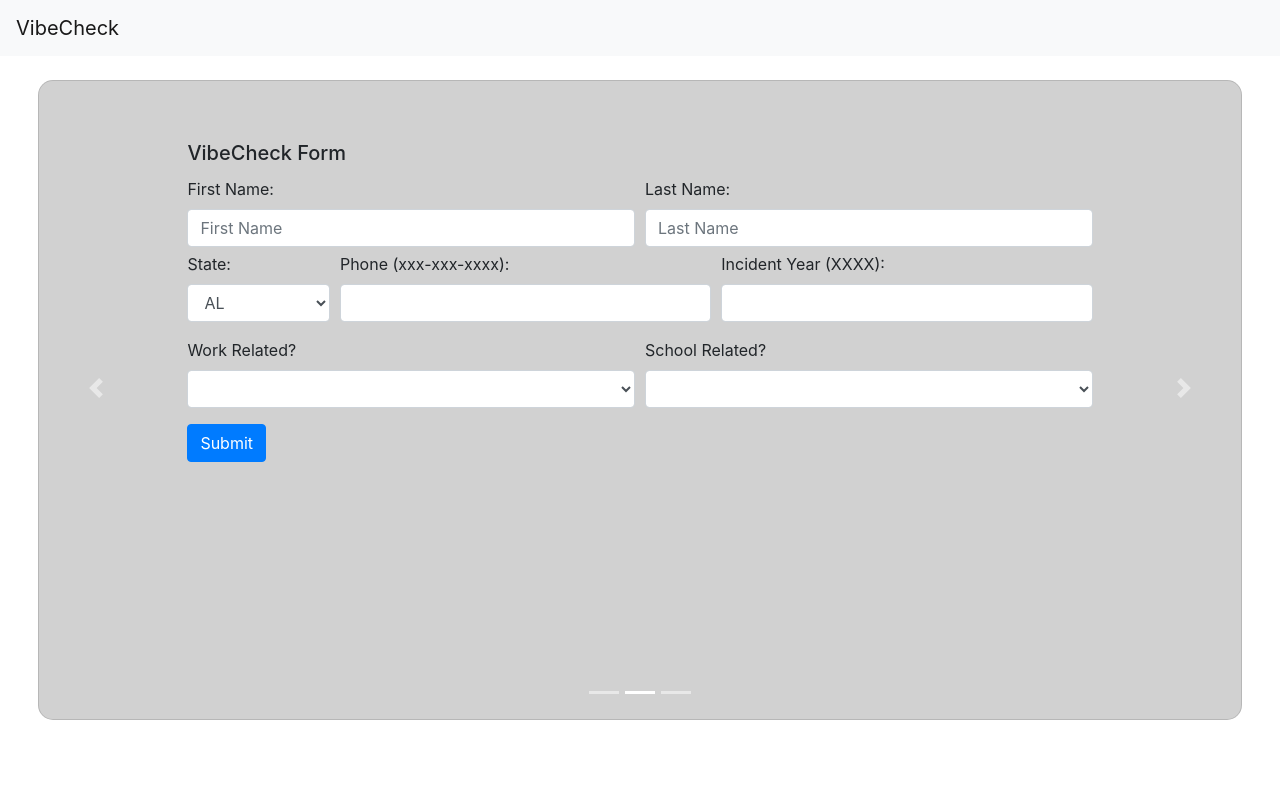
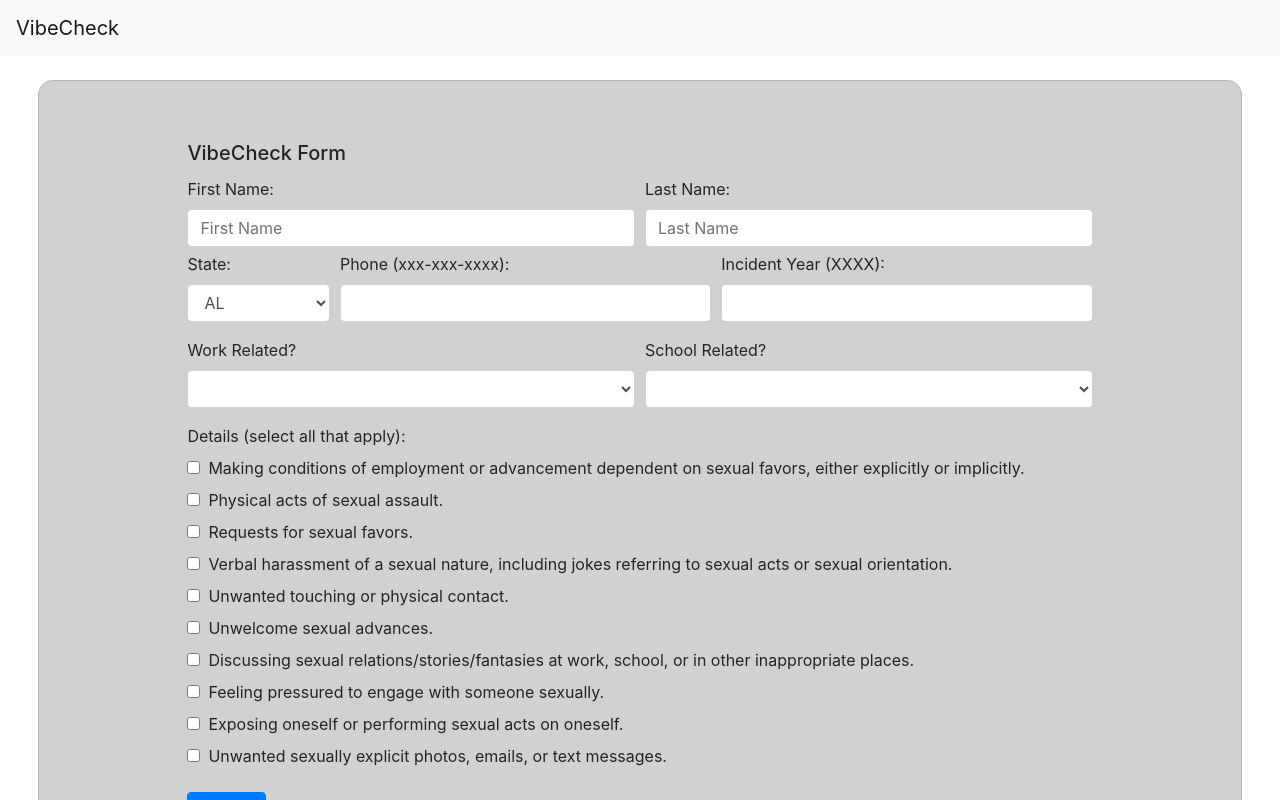
Before and after one commit to jtng3/fullstack-final-project-f20-viibecheck, a React (Create React App) app in the folder react-site/vibecheck/: page / in a window 1280 px wide. Both pictures are taken after a click on the item 640 px from the left and 572 px from the top of the page. Shown: the top 800 px of the page. Built offline with nearby package versions, Linux system fonts and the light colour scheme.

Commit message:
Added detailTypes.js for list of details to be included in the details checkbox section for the incident form, added Details.js which implements the details section, sending an array of detailTypes ids in the submit data object i.e. details = [2,6,3]

```diff
--- a/react-site/vibecheck/src/components/Card.css
+++ b/react-site/vibecheck/src/components/Card.css
@@ -13,7 +13,7 @@
 #form-card {
     background-color: #d1d1d1;
     border-radius: 15px;
-    height: 80vh;
+    height: 200vh;
     padding-left: 10vw;
     padding-right: 10vw;
     padding-top: 5vh;
--- a/react-site/vibecheck/src/components/Form.js
+++ b/react-site/vibecheck/src/components/Form.js
@@ -7,6 +7,7 @@
 import Phone from "./form-components/Phone";
 import Year from "./form-components/Year";
 import WorkSchool from "./form-components/WorkSchool";
+import Details from "./form-components/Details";
 
 /* class VibeForm extends React.Component {
   constructor(props) {
@@ -18,6 +19,9 @@
     this.handleReset = this.handleReset.bind(this);
 
   } */
+
+//for some reason this has to be in the upper scope, which I am not sure I like.
+let checkedDetails = [];
 function VibeForm() {
   const [fName, setFName] = useState("");
   const [lName, setLName] = useState("");
@@ -26,6 +30,10 @@
   const [year, setYear] = useState("");
   const [work, setWork] = useState("hello");
   const [school, setSchool] = useState("world");
+  const [details, setDetails] = useState("");
+
+  //instead of here
+  //var checkedDetails = [];
 
   function updateFName(event) {
     setFName(event.target.value);
@@ -48,6 +56,27 @@
   function updateSchool(event) {
     setSchool(event.target.value);
   }
+  function updateDetails(e) {
+    const value = e.target.name;
+    //console.log("Old checkedDetails: " + checkedDetails);
+    //console.log("checked is: " + e.target.checked)
+    if (e.target.checked) {
+      console.log("push value is: " + value)
+      checkedDetails.push(value);
+      console.log("pushed")
+    } else {
+      console.log("remove value is: " + value)
+      const index = checkedDetails.indexOf(value);
+      console.log("remove index is: " + index)
+      if (index > -1) {
+        checkedDetails.splice(index, 1);
+        console.log("spliced")
+      }
+    }
+    //console.log("New checkedDetails: " + checkedDetails);
+    setDetails(checkedDetails);
+  }
+
   function handleSubmit(event) {
     alert(
       "First Name: " +
@@ -63,7 +92,9 @@
         "\nWork Related: " +
         work +
         "\nSchool Related: " +
-        school
+        school +
+        "\nDetails : " +
+        details
     );
     event.preventDefault();
 
@@ -75,6 +106,7 @@
       year: year,
       work: work,
       school: school,
+      details: details,
     };
 
     axios.post("http://localhost:8080/createperp", { report }).then(
@@ -95,7 +127,7 @@
 
         <div class="form-row">
           <div class="col-2">
-          <LocationSelect updateLocation={updateLocation} />
+            <LocationSelect updateLocation={updateLocation} />
           </div>
           <div class="col">
             <Phone updatePhone={updatePhone} />
@@ -107,6 +139,7 @@
         </div>
 
         <WorkSchool updateWork={updateWork} updateSchool={updateSchool} />
+        <Details updateDetails={updateDetails} />
 
         <Button id="submit" type="submit" value="Submit">
           Submit
--- /dev/null
+++ b/react-site/vibecheck/src/components/form-components/Details.jsx
@@ -0,0 +1,27 @@
+import React from "react";
+import { Form } from "react-bootstrap";
+import detailTypes from "./detailTypes";
+
+function Details(props) {
+
+  return (
+    <Form.Group id="detailsContainer">
+      <Form.Label for="location" id="stateLabel">
+        Details (select all that apply):
+      </Form.Label>
+      {detailTypes.map((detailType, index) => (
+        <div key={index}>
+          <input
+            class="mr-2"
+            type="checkbox"
+            name={detailType.id}
+            onChange={props.updateDetails}
+          />
+          <label>{detailType.content}</label>
+        </div>
+      ))}
+    </Form.Group>
+  );
+}
+
+export default Details;
--- a/react-site/vibecheck/src/components/form-components/WorkSchool.jsx
+++ b/react-site/vibecheck/src/components/form-components/WorkSchool.jsx
@@ -12,7 +12,6 @@
             id="workSelect"
             name="work"
             onChange={props.updateWork}
-            required
           >
             <option value=""></option>
             <option value="no">no</option>
@@ -27,7 +26,6 @@
             id="schoolSelect"
             name="school"
             onChange={props.updateSchool}
-            required
           >
             <option value=""></option>
             <option value="no">no</option>
--- /dev/null
+++ b/react-site/vibecheck/src/components/form-components/detailTypes.js
@@ -0,0 +1,54 @@
+const detailTypes = [
+  {
+    id: '1',
+    content:
+      "Making conditions of employment or advancement dependent on sexual favors, either explicitly or implicitly. "
+  },
+  {
+    id: '2',
+    content:
+      "Physical acts of sexual assault. "
+  },
+  {
+    id: '3',
+    content:
+      "Requests for sexual favors. "
+  },
+  {
+    id: '4',
+    content:
+      "Verbal harassment of a sexual nature, including jokes referring to sexual acts or sexual orientation. "
+  },
+  {
+    id: '5',
+    content:
+      "Unwanted touching or physical contact. "
+  },
+  {
+    id: '6',
+    content:
+      "Unwelcome sexual advances. "
+  },
+  {
+    id: '7',
+    content:
+      "Discussing sexual relations/stories/fantasies at work, school, or in other inappropriate places. "
+  },
+  {
+    id: '8',
+    content:
+      "Feeling pressured to engage with someone sexually. "
+  },
+  {
+    id: '9',
+    content:
+      "Exposing oneself or performing sexual acts on oneself. "
+  },
+  {
+    id: '10',
+    content:
+      "Unwanted sexually explicit photos, emails, or text messages. "
+  }
+];
+
+export default detailTypes;
```
Also changed, not shown: react-site/vibecheck/src/components/form-components/DetailsCopy.js (added, +45 -0 lines).
